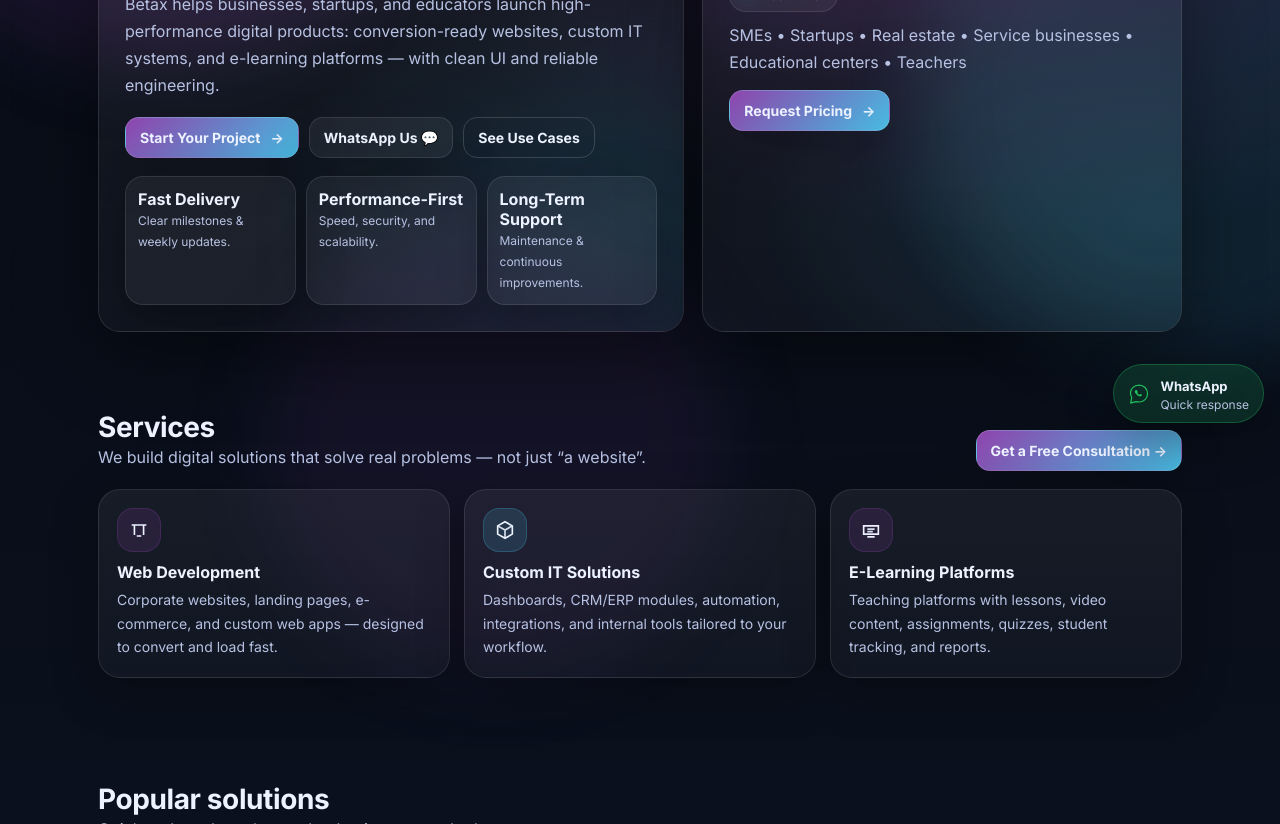
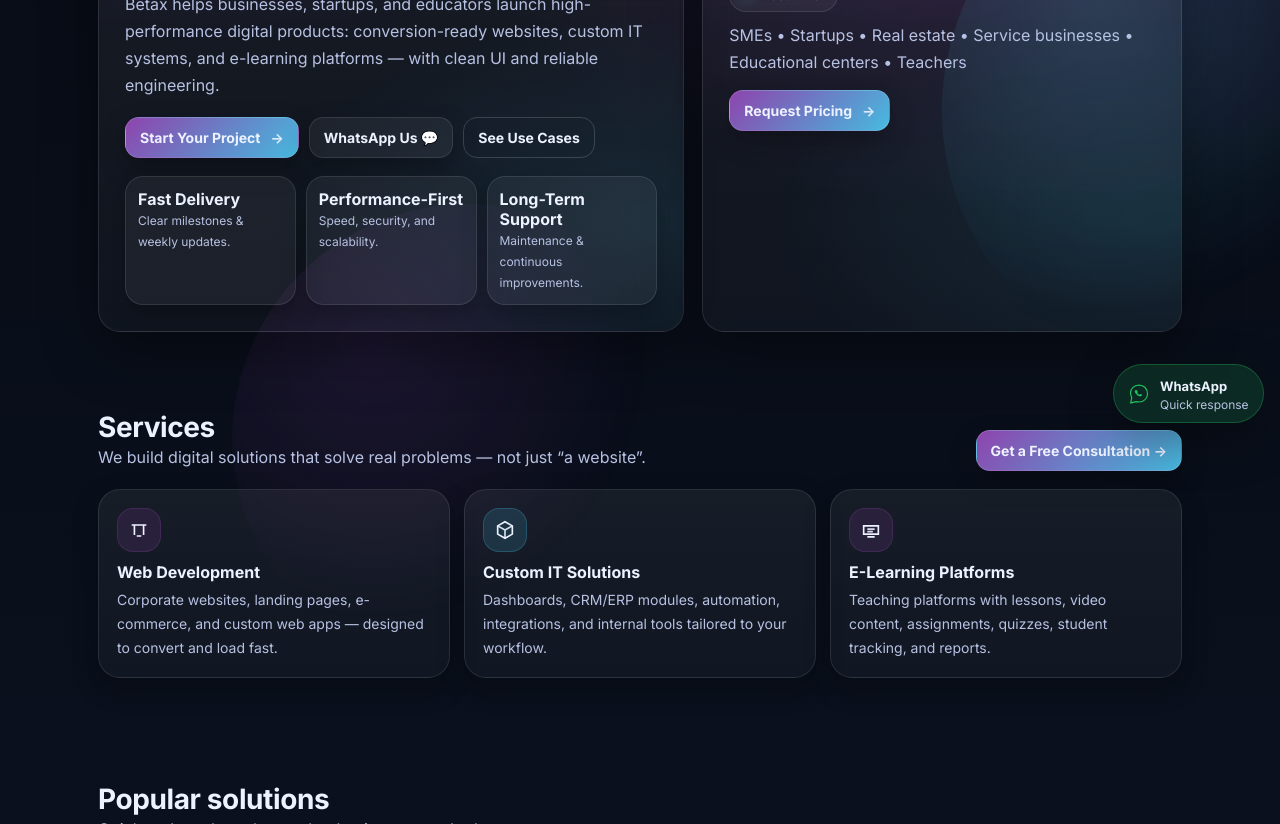
Before and after one commit to khatib515/landing-page, a plain HTML site: page index.html in a window 1280 px wide. Shown: the part 361-1185 px from the top of the page. Drawn offline with Linux system fonts and the light colour scheme.

```diff
--- a/index.html
+++ b/index.html
@@ -1,4 +1,4 @@
-<!doctype html>
+ <!doctype html>
 <html lang="en">
 <head>
   <meta charset="utf-8" />
@@ -48,11 +48,13 @@
       --stroke:rgba(255,255,255,.10);
       --text:#ECF2FF;
       --muted:#B7C2E3;
-      --brand:#8E44AD;   /* purple */
-      --brand2:#1F2A44;  /* deep blue */
-      --accent:#4CC9F0;  /* cyan */
-      --shadow: 0 24px 80px rgba(0,0,0,.42);
-      --shadow2: 0 14px 45px rgba(0,0,0,.35);
+      --brand:#8E44AD;
+      --accent:#4CC9F0;
+
+      /* LIGHTER shadows to reduce GPU work */
+      --shadow: 0 18px 55px rgba(0,0,0,.36);
+      --shadow2: 0 10px 26px rgba(0,0,0,.28);
+
       --r: 22px;
       --max: 1120px;
     }
@@ -64,8 +66,8 @@
       font-family:Inter,system-ui,-apple-system,Segoe UI,Roboto,Arial,sans-serif;
       color:var(--text);
       background:
-        radial-gradient(1000px 500px at 80% 10%, rgba(142,68,173,.20), transparent 60%),
-        radial-gradient(900px 520px at 10% 85%, rgba(76,201,240,.16), transparent 55%),
+        radial-gradient(900px 460px at 80% 10%, rgba(142,68,173,.18), transparent 60%),
+        radial-gradient(820px 480px at 10% 85%, rgba(76,201,240,.14), transparent 55%),
         linear-gradient(180deg, var(--bg) 0%, var(--bg2) 55%, var(--bg) 100%);
       overflow-x:hidden;
     }
@@ -73,35 +75,43 @@
     a{color:inherit;text-decoration:none}
     .container{max-width:var(--max);margin:0 auto;padding:0 18px}
 
-    /* subtle grid overlay */
+    /* ✅ IMPORTANT PERFORMANCE FIX:
+       Make overlay absolute (not fixed) to reduce repaint cost on scroll */
     .grid-overlay{
-      position:fixed;inset:0;pointer-events:none;z-index:-1;opacity:.35;
+      position:absolute; inset:0;
+      pointer-events:none; z-index:-1; opacity:.28;
       background-image:
-        linear-gradient(rgba(255,255,255,.06) 1px, transparent 1px),
-        linear-gradient(90deg, rgba(255,255,255,.06) 1px, transparent 1px);
-      background-size: 48px 48px;
+        linear-gradient(rgba(255,255,255,.05) 1px, transparent 1px),
+        linear-gradient(90deg, rgba(255,255,255,.05) 1px, transparent 1px);
+      background-size: 52px 52px;
       mask-image: radial-gradient(650px 420px at 50% 20%, black 40%, transparent 75%);
     }
 
-    /* floating blobs */
+    /* ✅ Replace heavy blur-filter blobs with gradient blobs (NO filter: blur) */
     .blob{
-      position:absolute;border-radius:999px;filter: blur(40px);
-      opacity:.55;z-index:-1;transform: translate3d(0,0,0);
-      animation: floaty 10s ease-in-out infinite;
+      position:absolute; border-radius:999px;
+      opacity:.55; z-index:-1;
+      background: radial-gradient(circle at 30% 30%, rgba(255,255,255,.12), transparent 55%);
+      transform: translate3d(0,0,0);
+      animation: floaty 12s ease-in-out infinite;
+      will-change: transform;  /* only transform animates */
     }
-    .blob.b1{width:520px;height:520px;left:-120px;top:-120px;background:rgba(142,68,173,.28)}
-    .blob.b2{width:520px;height:520px;right:-160px;top:180px;background:rgba(76,201,240,.20);animation-duration:12s}
-    .blob.b3{width:460px;height:460px;left:20%;bottom:-220px;background:rgba(142,68,173,.16);animation-duration:14s}
+    .blob.b1{width:520px;height:520px;left:-150px;top:-160px;background:
+      radial-gradient(circle at 30% 30%, rgba(142,68,173,.42), transparent 60%)}
+    .blob.b2{width:520px;height:520px;right:-180px;top:200px;background:
+      radial-gradient(circle at 30% 30%, rgba(76,201,240,.32), transparent 60%); animation-duration:14s}
+    .blob.b3{width:460px;height:460px;left:18%;bottom:-220px;background:
+      radial-gradient(circle at 30% 30%, rgba(142,68,173,.28), transparent 60%); animation-duration:16s}
     @keyframes floaty{
       0%,100%{transform:translateY(0) translateX(0) scale(1)}
-      50%{transform:translateY(18px) translateX(12px) scale(1.04)}
+      50%{transform:translateY(14px) translateX(10px) scale(1.03)}
     }
 
     /* NAV */
     header{
       position:sticky;top:0;z-index:50;
-      background: rgba(8,12,22,.65);
-      backdrop-filter: blur(14px);
+      /* ✅ Remove backdrop-filter blur (heavy on some PCs) */
+      background: rgba(8,12,22,.86);
       border-bottom:1px solid var(--stroke);
     }
     .nav{
@@ -113,11 +123,8 @@
       font-weight:800;letter-spacing:.2px;
     }
     .brand small{
-      display:block;
-      font-weight:500;
-      color:var(--muted);
-      font-size:12px;
-      margin-top:2px;
+      display:block;font-weight:500;color:var(--muted);
+      font-size:12px;margin-top:2px;
     }
     .logo-img{
       width:40px;height:40px;border-radius:14px;
@@ -125,11 +132,9 @@
       background: rgba(255,255,255,.05);
       border:1px solid var(--stroke);
       padding:7px;
-      box-shadow: 0 14px 40px rgba(142,68,173,.18);
+      box-shadow: 0 10px 26px rgba(142,68,173,.16);
     }
-    nav{
-      display:flex;align-items:center;gap:10px;flex-wrap:wrap;justify-content:flex-end;
-    }
+    nav{display:flex;align-items:center;gap:10px;flex-wrap:wrap;justify-content:flex-end}
     nav a{
       color:var(--muted);
       font-size:14px;
@@ -139,7 +144,7 @@
     nav a:hover{color:var(--text);background:rgba(255,255,255,.06)}
     .nav-cta{display:flex;gap:10px;align-items:center}
 
-    /* buttons */
+    /* Buttons */
     .btn{
       display:inline-flex;align-items:center;gap:10px;
       padding:11px 14px;
@@ -151,7 +156,7 @@
       font-size:14px;
       cursor:pointer;
       transition: transform .15s ease, background .15s ease, border .15s ease;
-      box-shadow: 0 14px 45px rgba(0,0,0,.22);
+      box-shadow: var(--shadow2);
     }
     .btn:hover{transform: translateY(-1px);background: rgba(255,255,255,.08)}
     .btn.primary{
@@ -159,13 +164,9 @@
       background: linear-gradient(135deg, rgba(142,68,173,1), rgba(76,201,240,.92));
     }
     .btn.ghost{background:transparent;border:1px solid rgba(255,255,255,.16);box-shadow:none}
-    .btn .arrow{opacity:.95}
 
     /* HERO */
-    .hero{
-      position:relative;
-      padding:58px 0 26px;
-    }
+    .hero{position:relative;padding:58px 0 26px}
     .hero-grid{
       display:grid;
       grid-template-columns: 1.1fr .9fr;
@@ -183,10 +184,10 @@
     }
     .panel:before{
       content:"";
-      position:absolute;inset:-2px;pointer-events:none;opacity:.85;
+      position:absolute;inset:-2px;pointer-events:none;opacity:.75;
       background:
-        radial-gradient(750px 420px at 20% 10%, rgba(142,68,173,.22), transparent 60%),
-        radial-gradient(750px 420px at 95% 80%, rgba(76,201,240,.16), transparent 55%);
+        radial-gradient(720px 380px at 20% 10%, rgba(142,68,173,.18), transparent 60%),
+        radial-gradient(720px 380px at 95% 80%, rgba(76,201,240,.14), transparent 55%);
     }
     .panel > *{position:relative;z-index:1}
 
@@ -200,7 +201,7 @@
     }
     .dot{
       width:9px;height:9px;border-radius:999px;background:var(--accent);
-      box-shadow:0 0 18px rgba(76,201,240,.45);
+      box-shadow:0 0 14px rgba(76,201,240,.35);
     }
     h1{
       margin:14px 0 10px;
@@ -208,11 +209,8 @@
       letter-spacing:-.9px;
     }
     .sub{
-      margin:0;
-      color:var(--muted);
-      line-height:1.7;
-      max-width:62ch;
-      font-size:16px;
+      margin:0;color:var(--muted);
+      line-height:1.7;max-width:62ch;font-size:16px;
     }
     .hero-actions{display:flex;gap:10px;flex-wrap:wrap;margin-top:18px}
     .stats{
@@ -231,7 +229,7 @@
     .stat b{display:block;font-size:16px}
     .stat span{color:var(--muted);font-size:12px;line-height:1.4}
 
-    /* side card */
+    /* Side bullets */
     .side h3{margin:0 0 10px;font-size:18px}
     .bullets{display:grid;gap:10px;color:var(--muted);font-size:14px;line-height:1.55;margin-top:10px}
     .bullet{display:flex;gap:10px;align-items:flex-start}
@@ -267,11 +265,12 @@
       box-shadow: var(--shadow2);
       transition: transform .18s ease, border .18s ease, background .18s ease;
       position:relative;overflow:hidden;
+      will-change: transform; /* only transform */
     }
     .card:after{
       content:"";position:absolute;inset:-2px;opacity:0;pointer-events:none;transition:opacity .2s ease;
-      background: radial-gradient(420px 240px at 20% 10%, rgba(142,68,173,.18), transparent 60%),
-                  radial-gradient(420px 240px at 90% 80%, rgba(76,201,240,.14), transparent 55%);
+      background: radial-gradient(420px 240px at 20% 10%, rgba(142,68,173,.14), transparent 60%),
+                  radial-gradient(420px 240px at 90% 80%, rgba(76,201,240,.10), transparent 55%);
     }
     .card:hover{transform: translateY(-3px);border-color: rgba(255,255,255,.18);background: rgba(255,255,255,.06)}
     .card:hover:after{opacity:1}
@@ -286,7 +285,7 @@
     .card h3{margin:8px 0 6px;font-size:16px}
     .card p{margin:0;color:var(--muted);line-height:1.7;font-size:14px}
 
-    /* Work */
+    /* Work/Solutions */
     .work{
       display:grid;
       grid-template-columns: repeat(3,1fr);
@@ -297,7 +296,7 @@
       border-radius: var(--r);
       padding:18px;
       background:
-        radial-gradient(520px 260px at 20% 10%, rgba(76,201,240,.14), transparent 60%),
+        radial-gradient(520px 260px at 20% 10%, rgba(76,201,240,.10), transparent 60%),
         linear-gradient(180deg, rgba(255,255,255,.06), rgba(255,255,255,.03));
       box-shadow: var(--shadow2);
       position:relative;overflow:hidden;
@@ -341,7 +340,6 @@
     .cta-band h2{margin:0;font-size:20px}
     .cta-band p{margin:6px 0 0;color:rgba(255,255,255,.86);line-height:1.6}
     .cta-band .btn{background:rgba(0,0,0,.16);border:1px solid rgba(255,255,255,.22);box-shadow:none}
-    .cta-band .btn:hover{background:rgba(0,0,0,.22)}
 
     /* Contact */
     .contact-grid{
@@ -366,7 +364,7 @@
       transition: border .15s ease, background .15s ease;
     }
     input:focus, textarea:focus, select:focus{
-      border-color: rgba(76,201,240,.40);
+      border-color: rgba(76,201,240,.35);
       background: rgba(255,255,255,.06);
     }
     textarea{min-height:120px;resize:vertical}
@@ -393,21 +391,15 @@
       display:flex;gap:10px;align-items:center;
       box-shadow: 0 16px 50px rgba(0,0,0,.32);
       transition: transform .15s ease, background .15s ease;
+      will-change: transform;
     }
     .wa:hover{transform:translateY(-2px);background: rgba(37,211,102,.18)}
     .wa strong{font-size:13px}
     .wa small{display:block;color:var(--muted);font-size:12px;margin-top:2px}
 
-    /* Reveal animations */
-    .reveal{
-      opacity:0;
-      transform: translateY(14px);
-      transition: opacity .6s ease, transform .6s ease;
-    }
-    .reveal.in{
-      opacity:1;
-      transform: translateY(0);
-    }
+    /* Reveal animations (kept, but lighter) */
+    .reveal{opacity:0;transform: translateY(12px);transition: opacity .55s ease, transform .55s ease}
+    .reveal.in{opacity:1;transform: translateY(0)}
 
     @media (max-width: 980px){
       .hero-grid{grid-template-columns:1fr}
@@ -422,7 +414,6 @@
       .panel{padding:20px}
     }
 
-    /* reduce motion accessibility */
     @media (prefers-reduced-motion: reduce){
       .blob{animation:none}
       .reveal{transition:none}
@@ -458,7 +449,7 @@
 
         <div class="nav-cta">
           <a class="btn ghost" href="#contact">Get a Quote</a>
-          <a class="btn primary" href="#contact">Free Consultation <span class="arrow">→</span></a>
+          <a class="btn primary" href="#contact">Free Consultation <span style="opacity:.9">→</span></a>
         </div>
       </div>
     </div>
@@ -481,24 +472,15 @@
           </p>
 
           <div class="hero-actions">
-            <a class="btn primary" href="#contact" id="ctaHero">Start Your Project <span class="arrow">→</span></a>
+            <a class="btn primary" href="#contact" id="ctaHero">Start Your Project <span style="opacity:.9">→</span></a>
             <a class="btn" href="#" id="ctaHeroWA">WhatsApp Us 💬</a>
             <a class="btn ghost" href="#work">See Use Cases</a>
           </div>
 
           <div class="stats">
-            <div class="stat">
-              <b>Fast Delivery</b>
-              <span>Clear milestones & weekly updates.</span>
-            </div>
-            <div class="stat">
-              <b>Performance-First</b>
-              <span>Speed, security, and scalability.</span>
-            </div>
-            <div class="stat">
-              <b>Long-Term Support</b>
-              <span>Maintenance & continuous improvements.</span>
-            </div>
+            <div class="stat"><b>Fast Delivery</b><span>Clear milestones & weekly updates.</span></div>
+            <div class="stat"><b>Performance-First</b><span>Speed, security, and scalability.</span></div>
+            <div class="stat"><b>Long-Term Support</b><span>Maintenance & continuous improvements.</span></div>
           </div>
         </div>
 
@@ -520,7 +502,7 @@
           </div>
 
           <div style="margin-top:14px">
-            <a class="btn primary" href="#contact" id="ctaSide">Request Pricing <span class="arrow">→</span></a>
+            <a class="btn primary" href="#contact" id="ctaSide">Request Pricing <span style="opacity:.9">→</span></a>
           </div>
         </aside>
       </div>
@@ -765,29 +747,19 @@
   </a>
 
   <script>
-    // ===== CONFIG =====
-    const WHATSAPP_NUMBER = "201011142377"; // no +
-    const yearEl = document.getElementById("year");
-    yearEl.textContent = new Date().getFullYear();
+    const WHATSAPP_NUMBER = "201011142377";
+    document.getElementById("year").textContent = new Date().getFullYear();
 
     function waLink(message){
       return `https://wa.me/${WHATSAPP_NUMBER}?text=${encodeURIComponent(message)}`;
     }
 
-    // Wire WhatsApp buttons
     const msgDefault = "Hi Betax, I'd like a free consultation. My project is:";
-    const msgRealEstate = "Hi Betax, I need a real estate website focused on lead generation. Details:";
-    const msgEdu = "Hi Betax, I need an e-learning platform for teachers/students. Details:";
+    document.getElementById("ctaHeroWA").href = waLink(msgDefault);
+    document.getElementById("ctaBandWA").href = waLink(msgDefault);
+    document.getElementById("waFloat").href = waLink(msgDefault);
 
-    const heroWA = document.getElementById("ctaHeroWA");
-    const bandWA = document.getElementById("ctaBandWA");
-    const floatWA = document.getElementById("waFloat");
-
-    heroWA.href = waLink(msgDefault);
-    bandWA.href = waLink(msgDefault);
-    floatWA.href = waLink(msgDefault);
-
-    // Reveal on scroll (professional animation)
+    // reveal on scroll
     const io = new IntersectionObserver((entries)=>{
       entries.forEach(e=>{
         if(e.isIntersecting){
@@ -799,21 +771,16 @@
 
     document.querySelectorAll(".reveal").forEach(el=>io.observe(el));
 
-    // Contact form -> WhatsApp with filled info
-    const form = document.getElementById("contactForm");
-    form.addEventListener("submit", (e)=>{
+    // form -> WhatsApp
+    document.getElementById("contactForm").addEventListener("submit", (e)=>{
       e.preventDefault();
       const name = document.getElementById("name").value.trim();
       const phone = document.getElementById("phone").value.trim();
       const service = document.getElementById("service").value.trim();
       const msg = document.getElementById("msg").value.trim();
 
-      let preset = msgDefault;
-      if(service.toLowerCase().includes("learning")) preset = msgEdu;
-      if(service.toLowerCase().includes("web") && (msg.toLowerCase().includes("real estate") || msg.toLowerCase().includes("property"))) preset = msgRealEstate;
-
       const composed =
-        `${preset}\n\n` +
+        `Hi Betax, I'd like a quote.\n\n` +
         `Name: ${name}\n` +
         (phone ? `Phone: ${phone}\n` : "") +
         `Service: ${service}\n` +
```
